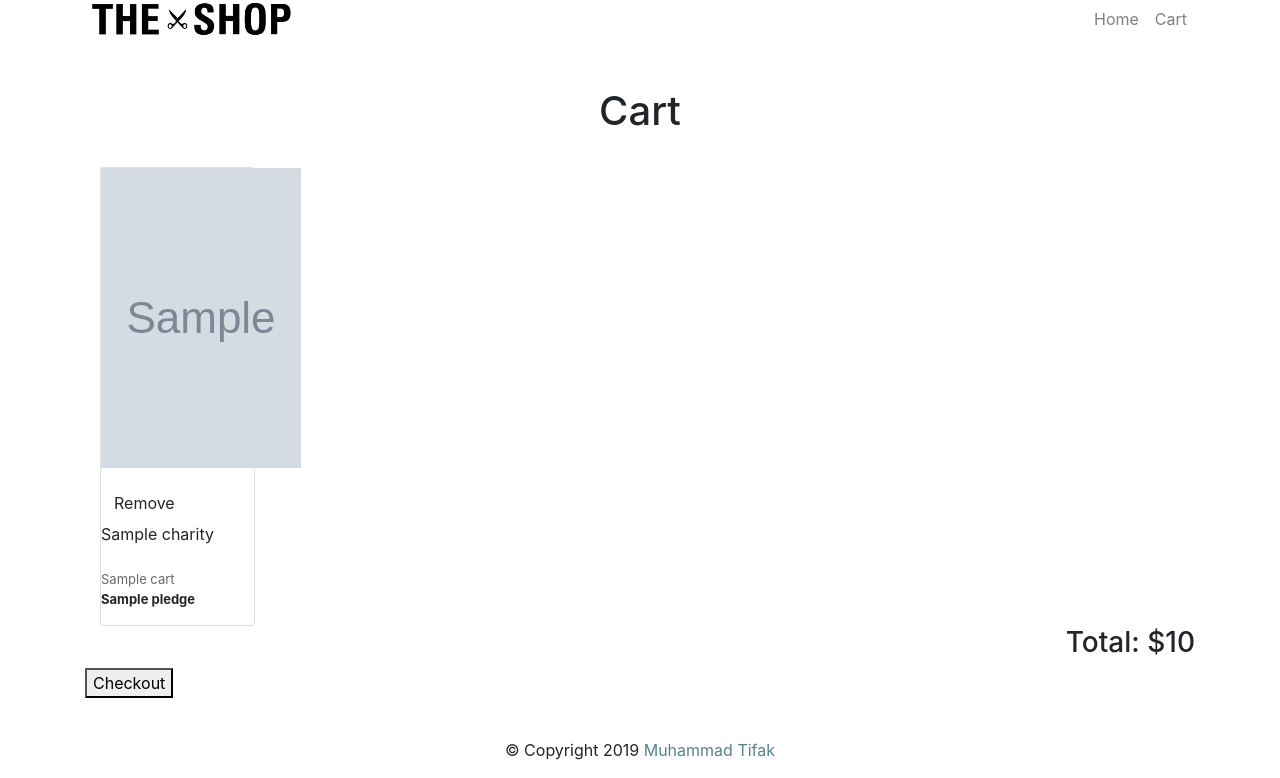
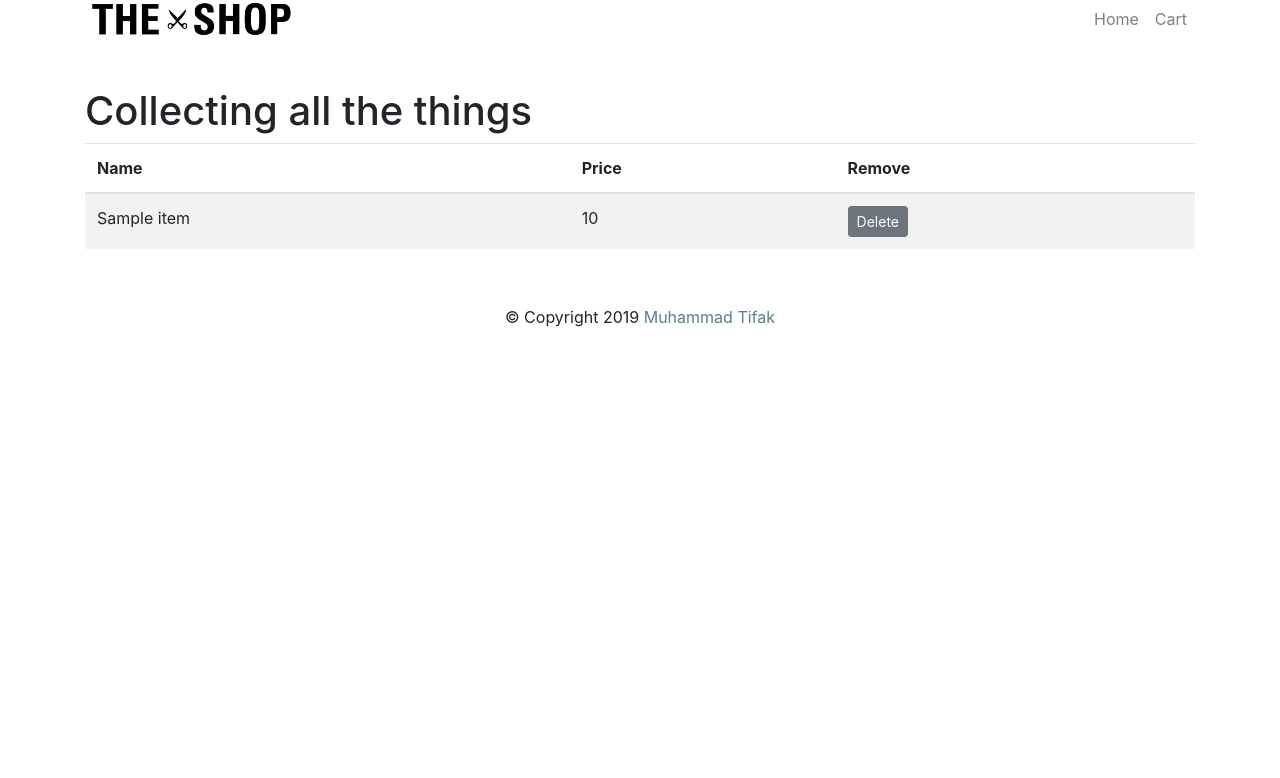
Before and after one commit to KingGenius5/The-Shop-V2, a Flask app: template templates/cart.html in a window 1280 px wide. Shown: the part 25-803 px from the top of the page. After the commit the page ends 352 px from the top, so only its background shows below. Run offline with Flask 2, Linux system fonts and the light colour scheme; the template is opened without the code that fills it: most values are stand-ins (such as "Sample title", 1, 10 or a date in 2020); grey boxes marked "Sample" are stand-in pictures; some libraries are stand-ins or nearby versions.

Commit message:
Rebuilt cart route

```diff
--- a/templates/cart.html
+++ b/templates/cart.html
@@ -1,40 +1,29 @@
 {% extends 'base.html' %}
 
 {% block content %}
-<h1 style='text-align: center;'>Cart</h1>
-</br>
-<div class='container'>
-<div class='row'>
-    {% for cart in carts %}
-    <div class='col-md-2'>
-        <div class='card w-30'>
 
+<h1>Collecting all the things</h1>
 
-        <img src={{cart.image}} width='200' height='300'>
-        <p>
-            <div class='middle'>
-                <form method='POST' action='/carts/{{ cart._id }}/delete'>
-                    <input type='hidden'>
-                    <button class='btn' type='submit'>Remove</button>
-                </form>
-            </div>
-            <!-- <p>{{ cart.name }}</p> -->
-            <font size='3'>{{ cart.charity }}</font>
-            </br>
-            <font size='2' color='DimGray'>{{ cart.player_name }}</font>
-            <font size='2'><b>{{ cart.pledge }}</b></font>
-        </p>
-        </div>
-    </div>
-    {% endfor %}
-</div>
-</div>
-<footer>
-    <h3 style='text-align:right;'>Total: ${{total}}</h3>
-    <form method='POST' action='/checkout'>
-        <input type='hidden'>
-        <button class='btn-checkout' type='submit'>Checkout</button>
-    </form>
+<table class="table table-striped">
+    <thead>
+        <th scope="col">Name</th>
+        <th scope="col">Price</th>
+        <th scope="col">Remove</th>
+    </thead>
+    <tbody>
+        {% for item in cart  %}
+            <tr>
+                <td>{{ item.name }}</td>
+                <td>{{ item.price }}</td>
+                <!-- {{ item.quantity }} -->
+                <td><form method='POST' action='/cart/{{ item._id }}/delete'>
+                    <input type='hidden' name='_method' value='DELETE'>
+                    <button class='btn btn-secondary btn-sm' type='submit'>Delete</button>
+                </form></td>
+            </tr>
+        {% endfor %}
+    </tbody>
+    </thead>
+</table>
 
-</footer>
-{% endblock %}
+{% endblock content %}
```
